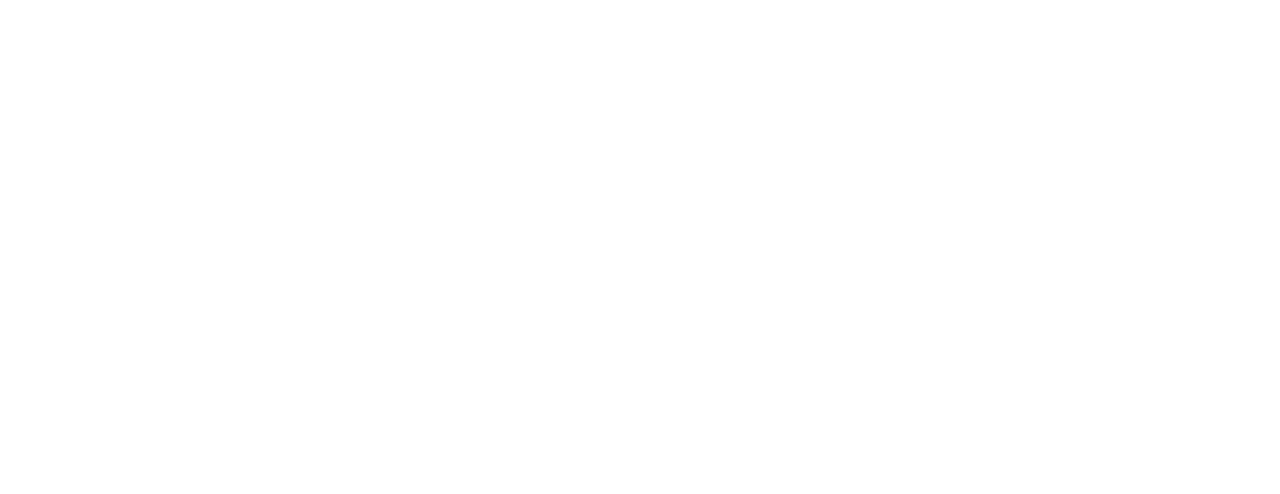
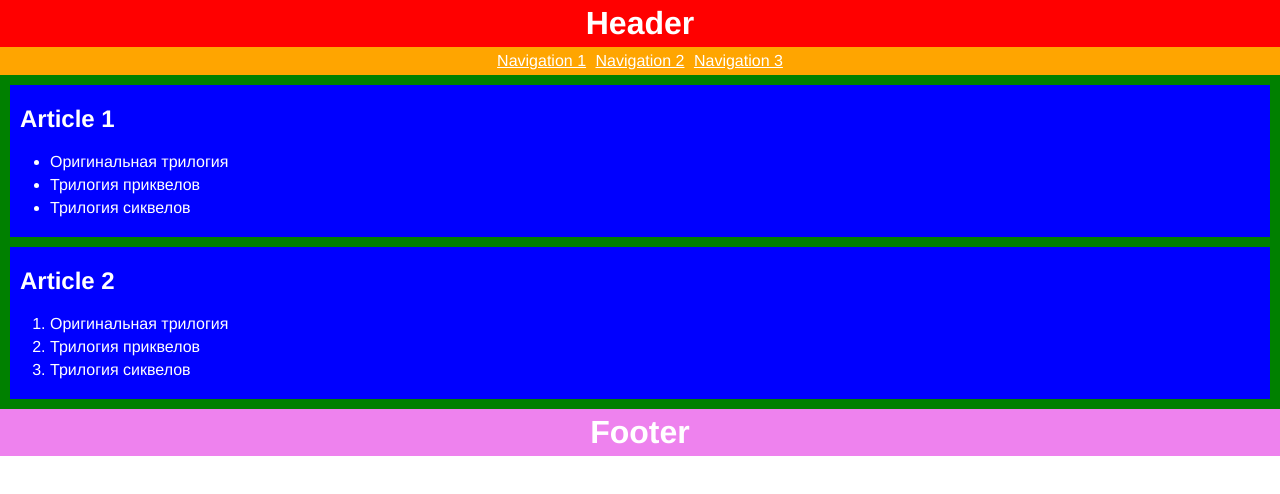
Before and after one commit to js-tasks-ru/htmlcss-20210114_insomnia7, a website: page 02-dz0/01-semantic-mockup/solution.html in a window 1280 px wide. Drawn offline with Linux system fonts and the light colour scheme.

Commit message:
add solution for 02-dz0/01-semantic-mockup

```diff
--- /dev/null
+++ b/02-dz0/01-semantic-mockup/css/styles.css
@@ -0,0 +1,75 @@
+* {
+  margin: 0;
+  padding: 0;
+  outline: 0;
+  border: 0;
+}
+
+html,
+body {
+  color: white;
+  font-size: 16px;
+  font-family: Helvetica;
+}
+
+.title {
+  background-color: red;
+  color: white;
+  text-align: center;
+  padding: 5px 0;
+}
+
+.navigation {
+  background-color: orange;
+  padding: 5px 0;
+  text-align: center;
+}
+
+.navigation__link {
+  color: white;
+  margin-right: 5px;
+}
+
+.navigation__link:last-child {
+  margin-right: 0;
+}
+
+main {
+  background-color: green;
+  padding: 10px;
+}
+
+article {
+  background-color: blue;
+  padding: 20px 10px;
+  color: white;
+  margin-bottom: 10px;
+}
+
+article:last-child {
+  margin-bottom: 0;
+}
+
+.trilogy-list,
+.movie-list {
+  margin-top: 20px;
+  padding-left: 30px;
+}
+
+.trilogy-list__item,
+.movie-list__item {
+  margin-bottom: 5px;
+}
+
+.trilogy-list__item:last-child,
+.movie-list__item:last-child {
+  margin-bottom: 0;
+}
+
+footer {
+  background-color: violet;
+  text-align: center;
+  font-size: 32px;
+  padding: 5px 0;
+  font-weight: bold;
+}
--- a/02-dz0/01-semantic-mockup/solution.html
+++ b/02-dz0/01-semantic-mockup/solution.html
@@ -1,4 +1,56 @@
 <!DOCTYPE html>
+
 <html lang="ru">
-    <!-- Ваше решение -->
+
+    <head>
+		<title>Семантическая разметка страницы</title>
+		<meta http-equiv="Content-Type" content="text/html; charset=utf-8" />
+		<link rel="stylesheet" href="css/styles.css" type="text/css" media="screen" />
+    </head>
+
+    <body>
+       <header>
+
+           <h1 class='title'>Header</h1>
+
+           <nav class='navigation'>
+               <a href='' class='navigation__link'>Navigation 1</a>
+               <a href='' class='navigation__link'>Navigation 2</a>
+               <a href='' class='navigation__link'>Navigation 3</a>
+           </nav>
+
+       </header>
+
+       <main>
+           <article>
+
+            <h2>Article 1</h2>
+
+            <ul class='trilogy-list'>
+                <li class='trilogy-list__item'>Оригинальная трилогия</li>
+                <li class='trilogy-list__item'>Трилогия приквелов</li>
+                <li class='trilogy-list__item'>Трилогия сиквелов</li>
+            </ul>
+
+           </article>
+
+           <article>
+
+            <h2>Article 2</h2>
+
+            <ol class='movie-list'>
+                <li class='movie-list__item'>Оригинальная трилогия</li>
+                <li class='movie-list__item'>Трилогия приквелов</li>
+                <li class='movie-list__item'>Трилогия сиквелов</li>
+            </ol>
+
+           </article>
+       </main>
+
+       <footer>
+            Footer
+       </footer>
+    </body>
+
+
 </html>
```
